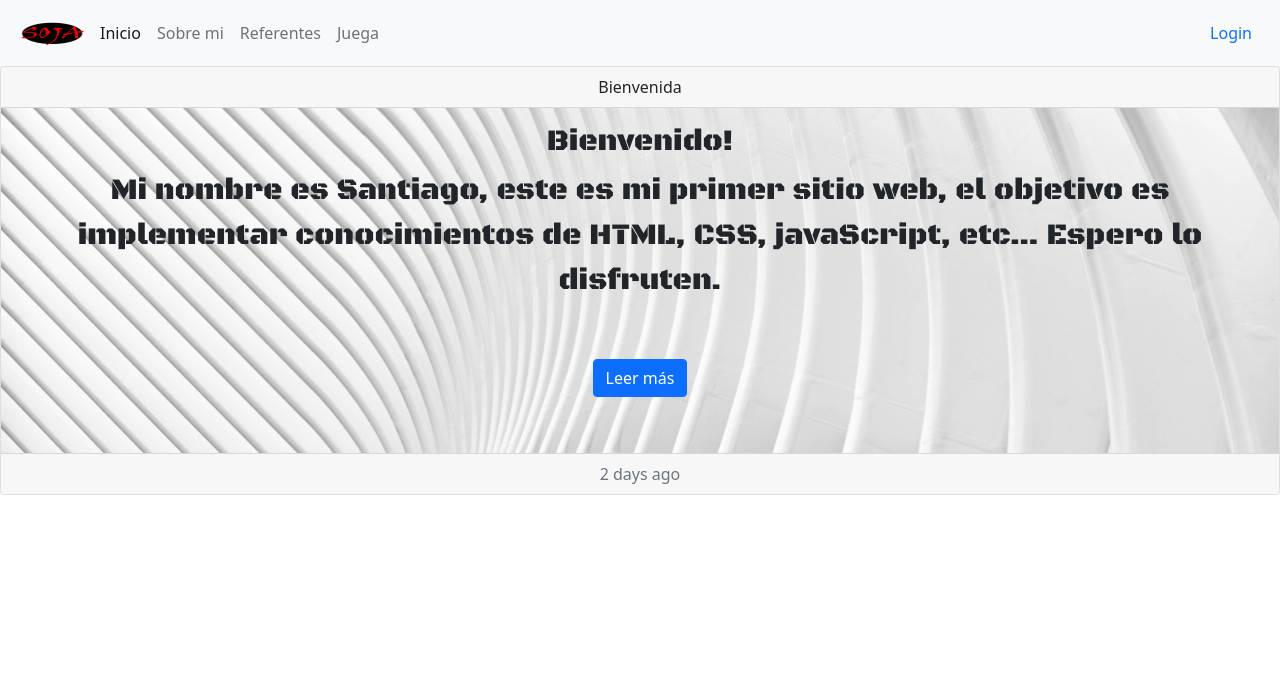
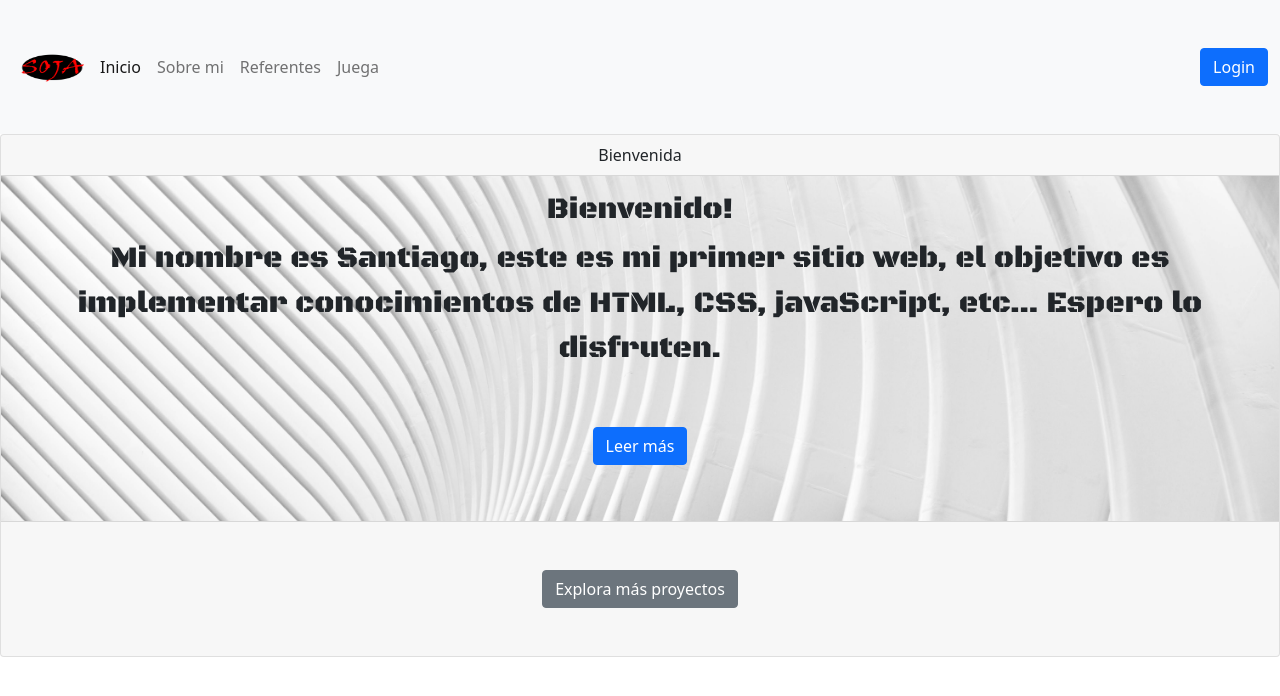
Before and after one commit to soja2176/website, a plain HTML site: page HTML/index.html in a window 1280 px wide. Drawn offline with nearby package versions, Linux system fonts and the light colour scheme.

Commit message:
28/02/22

```diff
--- a/CSS/stylesheet.css
+++ b/CSS/stylesheet.css
@@ -25,6 +25,12 @@
   .container {
       width: 90%;
       margin: auto;
+  }
+
+  /*Logo*/
+  .Logo {
+    width: 80px;
+    height: 60px;
   }
 
   /*NAVIGATION*/
--- a/HTML/index.html
+++ b/HTML/index.html
@@ -18,11 +18,13 @@
     <link href="https://fonts.googleapis.com/css2?family=Black+Ops+One&display=swap" rel="stylesheet">
     <!--FONT AWESOME(CDN)-->
     <link rel="stylesheet" href="https://cdnjs.cloudflare.com/ajax/libs/font-awesome/6.0.0/css/all.min.css">
+    <!--Script-->
+    <script src="https://cdn.jsdelivr.net/npm/bootstrap@5.1.3/dist/js/bootstrap.bundle.min.js" integrity="sha384-ka7Sk0Gln4gmtz2MlQnikT1wXgYsOg+OMhuP+IlRH9sENBO0LRn5q+8nbTov4+1p" crossorigin="anonymous"></script>
 </head>
 <body>
     <nav class="navbar navbar-expand-sm navbar-light bg-light">
         <div class="container-fluid">
-          <img class="Logo" src="../img/LOGO.png" width="80" height="50">
+          <img class="Logo" src="../img/LOGO.png">
           <button class="navbar-toggler" type="button" data-bs-toggle="collapse" data-bs-target="#navbarText" aria-controls="navbarText" aria-expanded="false" aria-label="Toggle navigation">
             <span class="navbar-toggler-icon"></span>
           </button>
@@ -42,7 +44,7 @@
               </li>
             </ul>
 
-              <a class="nav-link" href="./login.html">Login</a>
+              <a class="btn btn-primary" href="./login.html">Login</a>
 
           </div>
         </div>
@@ -58,7 +60,7 @@
           <a href="./Sobremi.html" class="btn btn-primary">Leer más</a>
         </div>
         <div class="card-footer text-muted">
-          2 days ago
+            <a class="btn btn-secondary" href="https://github.com/soja2176">Explora más proyectos</a>
         </div>
       </div>
 </body>
```
Also changed, not shown: HTML/Juega.html (+1 -1 lines), HTML/Sobremi.html (+5 -1 lines), HTML/referentes.html (+1 -1 lines).
